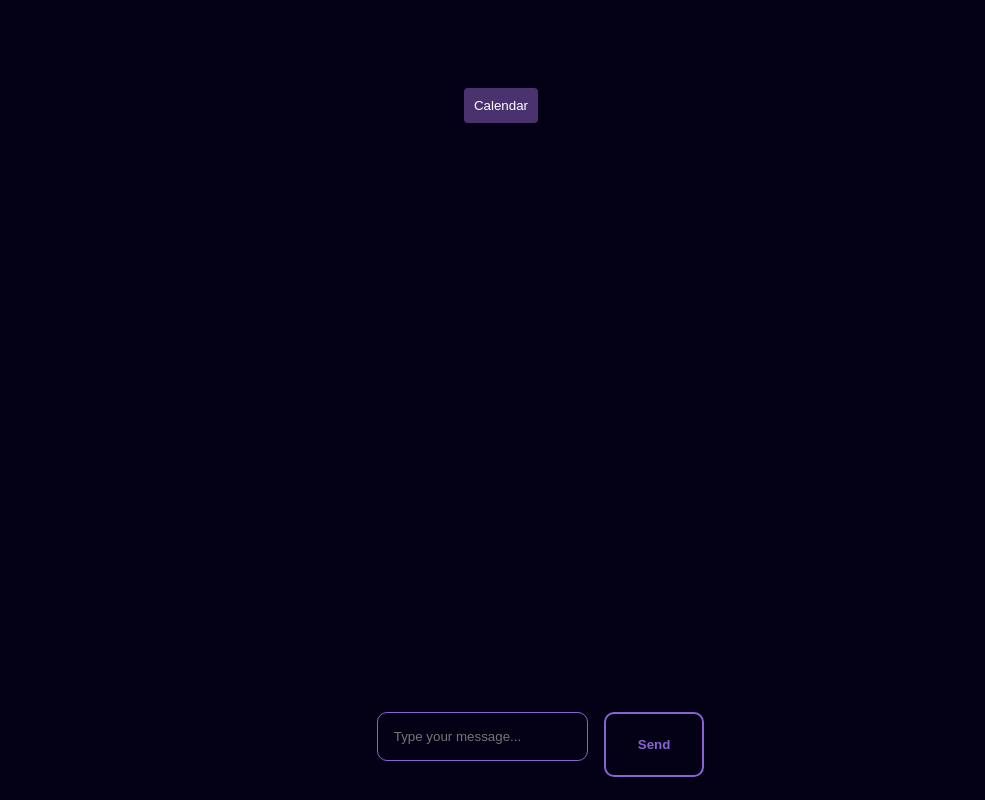
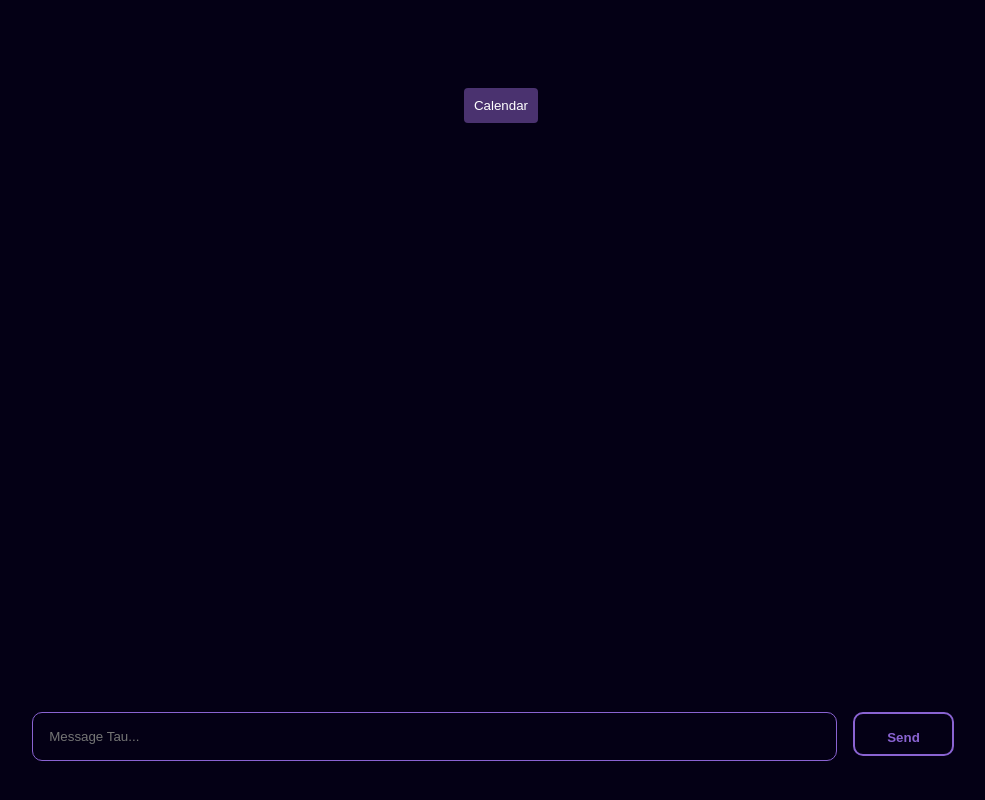
Before and after one commit to TauScheduler/Tau, a React (Create React App) app: page /ChatBot in a window 1280 px wide. Shown: the whole page, without its empty margins (139-1124 px from the left). Built offline with nearby package versions, Linux system fonts and the light colour scheme.

Commit message:
fixed input formatting

```diff
--- a/src/App.css
+++ b/src/App.css
@@ -1,5 +1,6 @@
 .App {
   text-align: center;
+  width: 100vw;
 }
 
 .App-logo {
--- a/src/Components/Chatbot.css
+++ b/src/Components/Chatbot.css
@@ -49,8 +49,9 @@
 .input-container {
   display: flex;
   flex: 1; /* Occupy available space within the container */
-  width: 80%;
+  width: 80% !important;
   margin-left: 7rem;
+  min-height: 5vh;
 }
 
 .chat-input input {
@@ -71,6 +72,7 @@
   border-radius: 10px;
   transition: all 0.3s ease;
   margin-left: 1rem;
+  max-height: 5.5vh;
 }
 
 .chat-input button:hover {
--- a/src/Components/Chatbot.js
+++ b/src/Components/Chatbot.js
@@ -46,7 +46,7 @@ function ChatBot() {
         <div className="input-container">
           <input
             type="text"
-            placeholder="Type your message..."
+            placeholder="Message Tau..."
             value={newMessage}
             onChange={(e) => setNewMessage(e.target.value)}
             onKeyDown={handleKeyPress}
```
